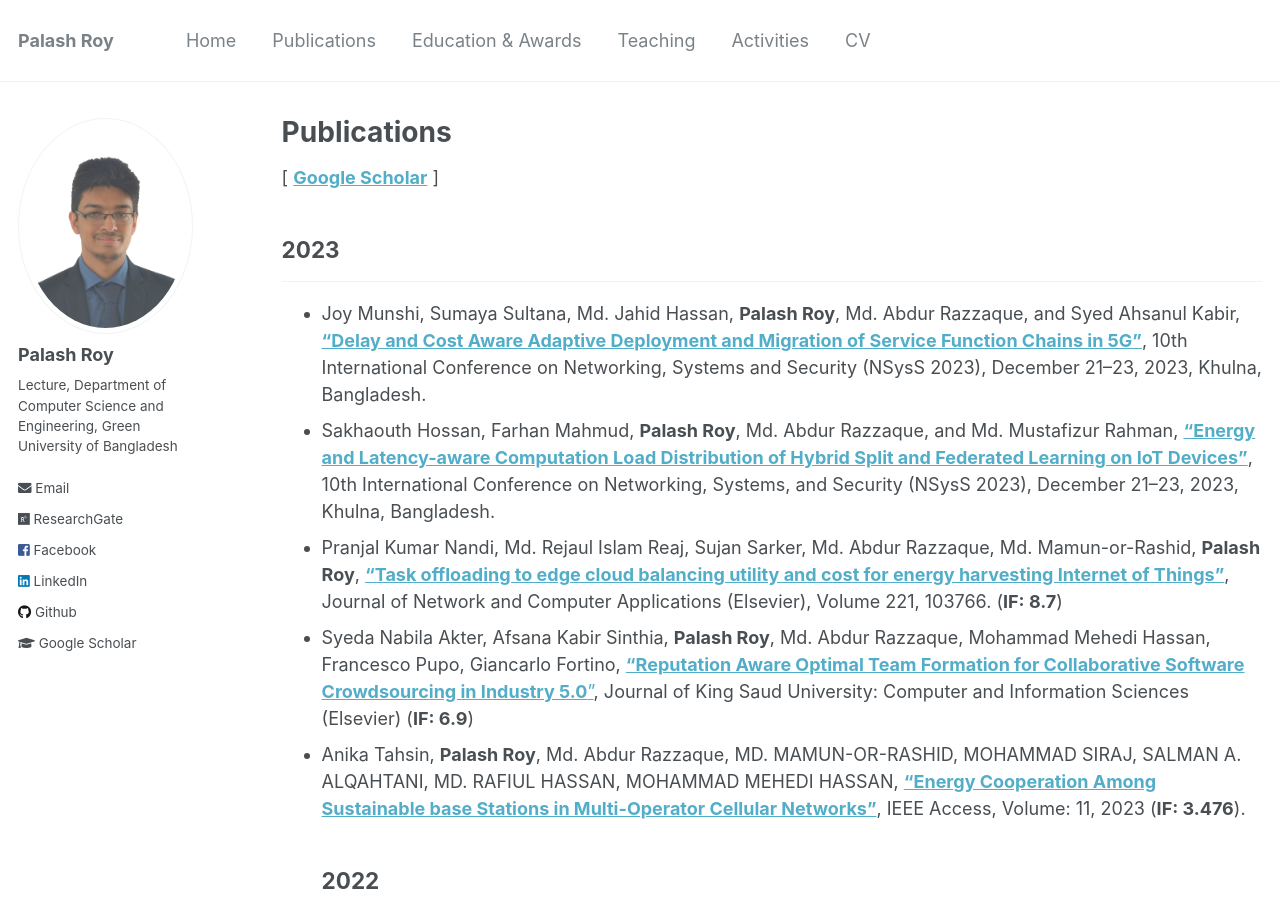
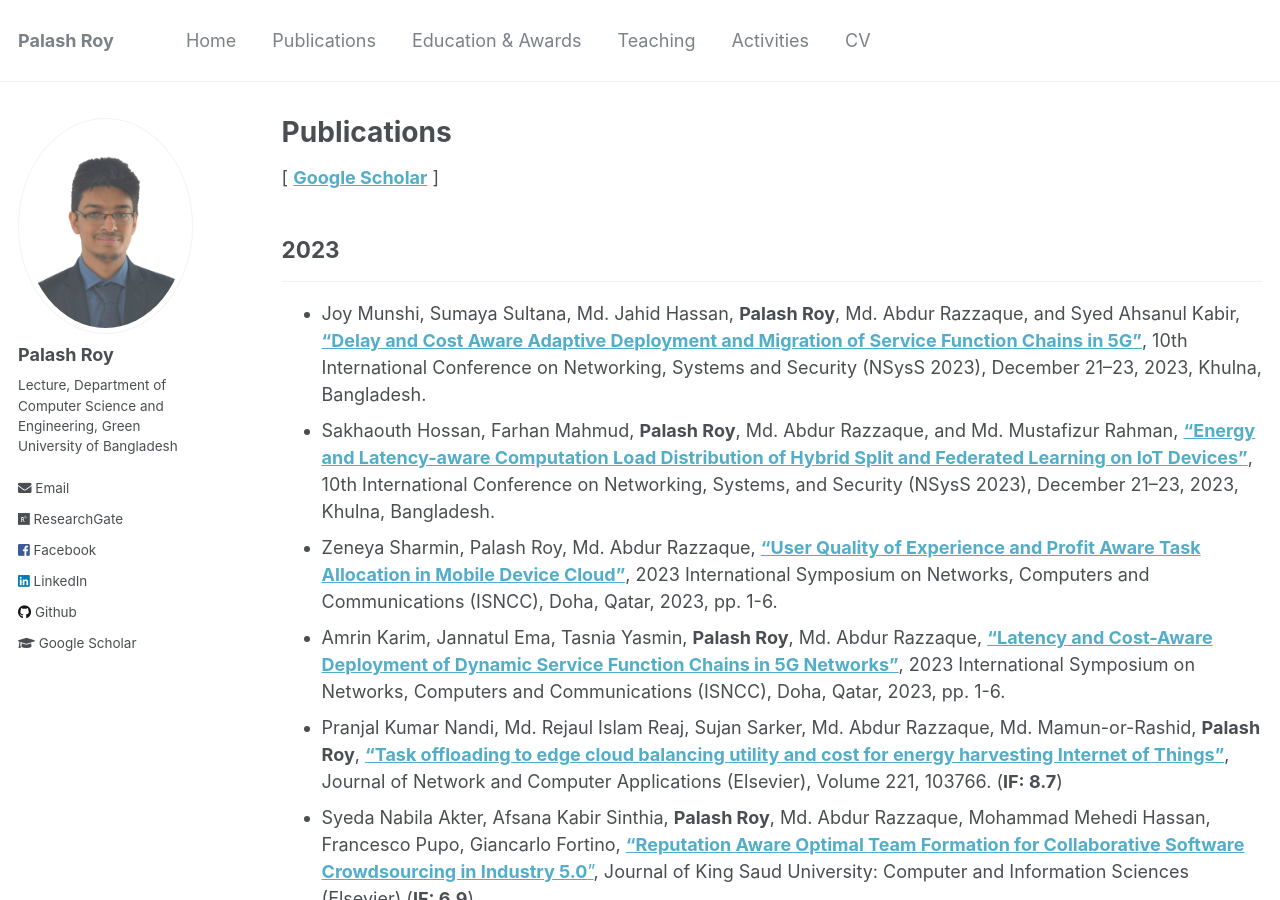
Before and after one commit to PalashRoy975/PalashRoy975.github.io, a Jekyll site: the page built from _pages/publications.md, in a window 1280 px wide and 900 px high. Built offline with Jekyll 4.4.1, drawn with Linux system fonts in a browser that asks for light colours.

Commit message:
Update publications.md

```diff
--- a/_pages/publications.md
+++ b/_pages/publications.md
@@ -11,6 +11,8 @@ author_profile: true
 * Joy Munshi, Sumaya Sultana, Md. Jahid Hassan, **Palash Roy**, Md. Abdur Razzaque, and Syed Ahsanul Kabir, [**"Delay and Cost Aware Adaptive Deployment and Migration of Service Function Chains in 5G"**]( https://doi.org/10.1145/3629188.3629196), 10th International Conference on Networking, Systems and Security (NSysS 2023), December 21–23, 2023, Khulna, Bangladesh.
 * Sakhaouth Hossan, Farhan Mahmud, **Palash Roy**, Md. Abdur Razzaque, and Md. Mustafizur Rahman, [**"Energy and Latency-aware Computation
 Load Distribution of Hybrid Split and Federated Learning on IoT Devices"**](https://doi.org/10.1145/3629188.3629201), 10th International Conference on Networking, Systems, and Security (NSysS 2023), December 21–23, 2023, Khulna, Bangladesh.
+* Zeneya Sharmin, Palash Roy, Md. Abdur Razzaque, [**"User Quality of Experience and Profit Aware Task Allocation in Mobile Device Cloud"**](https://ieeexplore.ieee.org/document/10323963?fbclid=IwAR3lRR_ZGOagsl-E1cQAaWvUJSkoo2lNBAmv-qxhxVkjxXxTzsgTlHPqhE4), 2023 International Symposium on Networks, Computers and Communications (ISNCC), Doha, Qatar, 2023, pp. 1-6.
+* Amrin Karim, Jannatul Ema, Tasnia Yasmin, **Palash Roy**, Md. Abdur Razzaque, [**"Latency and Cost-Aware Deployment of Dynamic Service Function Chains in 5G Networks"**](https://ieeexplore.ieee.org/document/10323818?fbclid=IwAR2G7LCOPId987YAEWtfByW6ylnMXMw5jDuXloOWkmp-MFM1l6WTMf7wrTA), 2023 International Symposium on Networks, Computers and Communications (ISNCC), Doha, Qatar, 2023, pp. 1-6.
 * Pranjal Kumar Nandi, Md. Rejaul Islam Reaj, Sujan Sarker, Md. Abdur Razzaque, Md. Mamun-or-Rashid, **Palash Roy**, [**"Task offloading to edge cloud balancing utility and cost for energy harvesting Internet of Things"**](https://www.sciencedirect.com/science/article/abs/pii/S1084804523001856?via%3Dihub), Journal of Network and Computer Applications (Elsevier), Volume 221, 103766. (**IF: 8.7**)
 * Syeda Nabila Akter, Afsana Kabir Sinthia, **Palash Roy**, Md. Abdur Razzaque, Mohammad Mehedi Hassan, Francesco Pupo, Giancarlo Fortino, [**"Reputation Aware Optimal Team Formation for Collaborative Software Crowdsourcing in Industry 5.0**"](https://www.sciencedirect.com/science/article/pii/S1319157823002641), Journal of King Saud University: Computer and Information Sciences (Elsevier) (**IF: 6.9**)
 * Anika Tahsin, **Palash Roy**, Md. Abdur Razzaque, MD. MAMUN-OR-RASHID, MOHAMMAD SIRAJ, SALMAN A. ALQAHTANI, MD. RAFIUL HASSAN, MOHAMMAD MEHEDI HASSAN, [**"Energy Cooperation Among Sustainable base Stations in Multi-Operator Cellular Networks"**](https://ieeexplore.ieee.org/document/10049573), IEEE Access, Volume: 11, 2023 (**IF: 3.476**).
```
